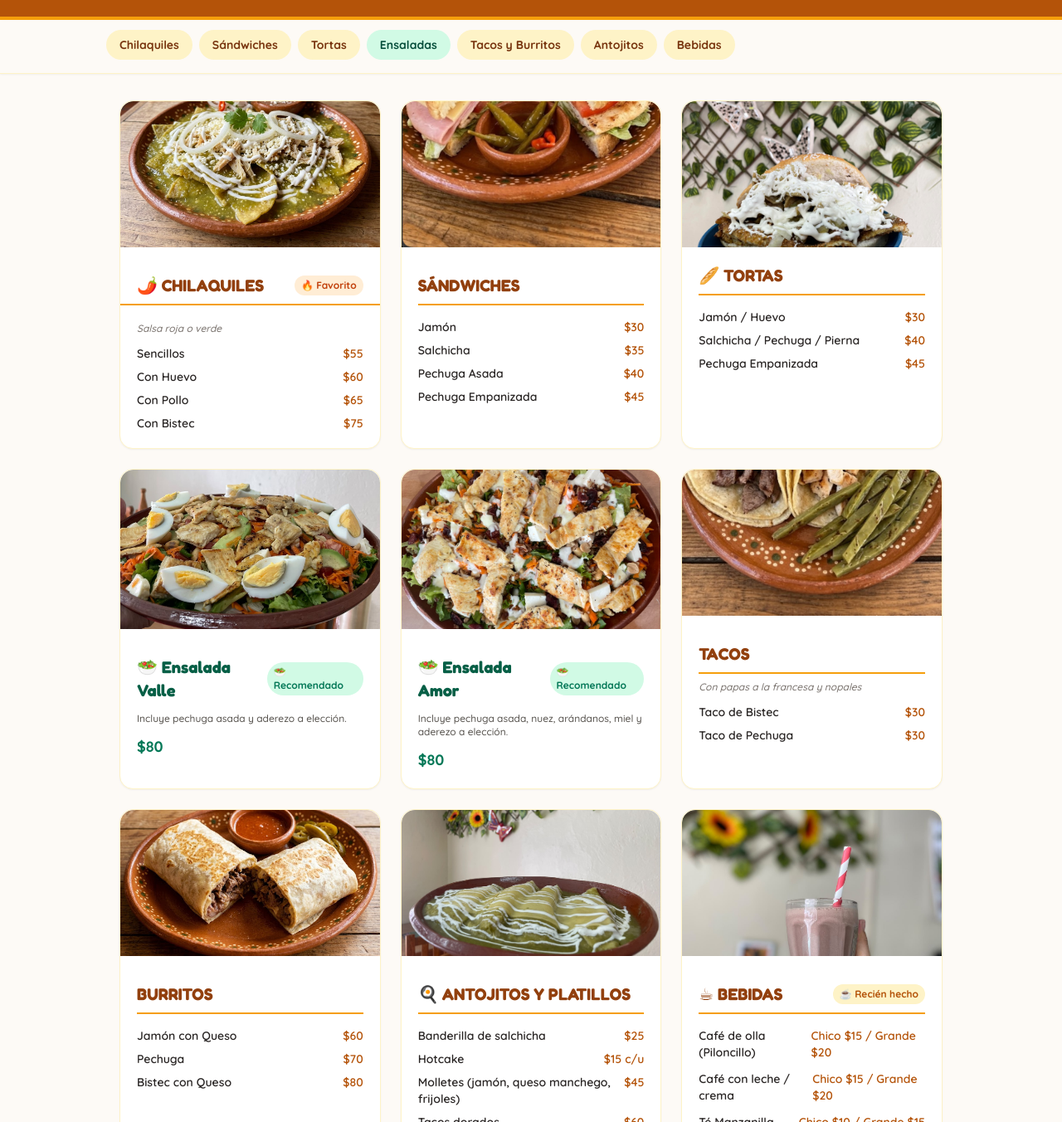
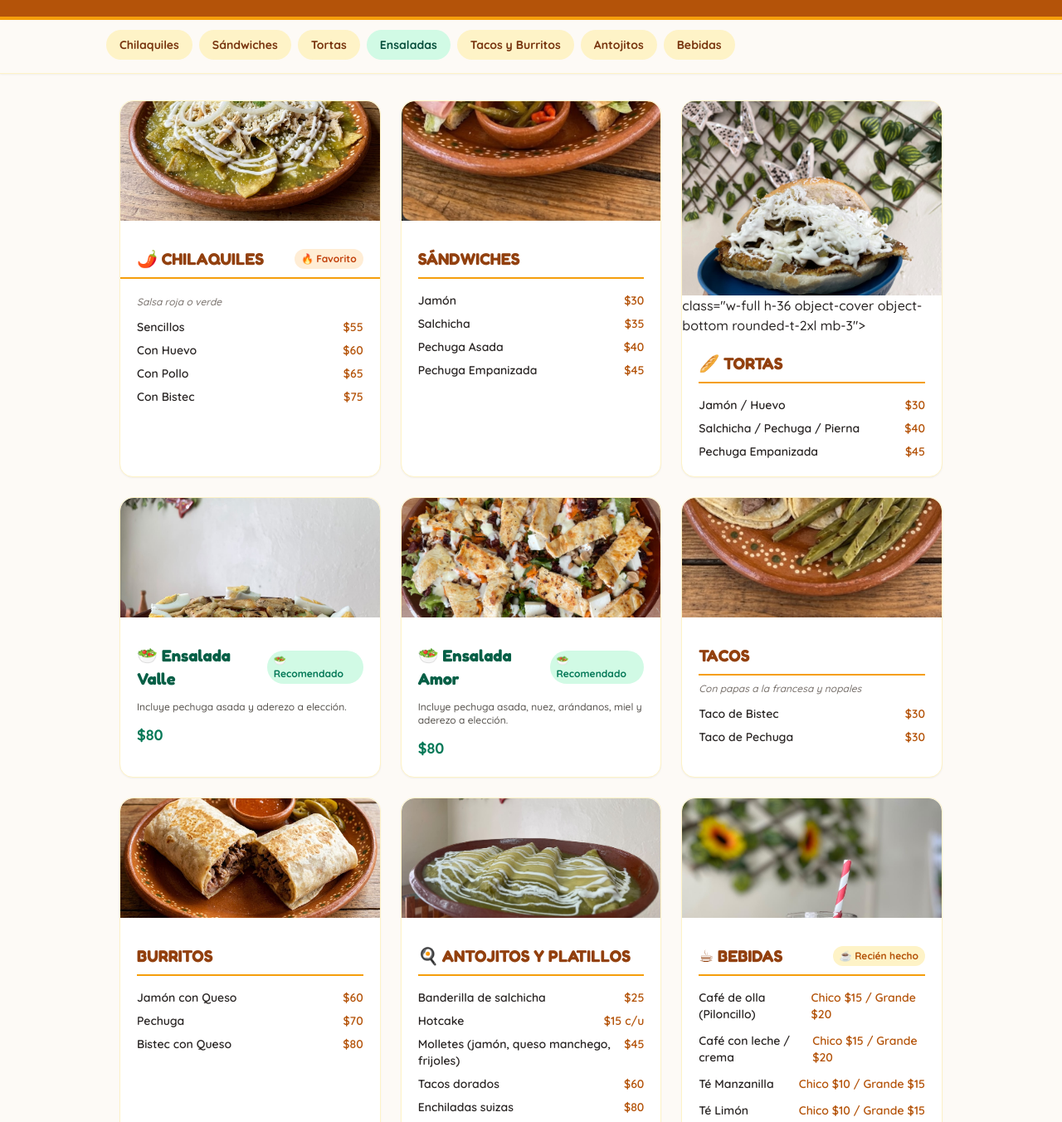
Before and after one commit to saalvaes21-star/el-sazon-del-valle-pos, a plain HTML site: page index.html in a window 1280 px wide. Shown: the part 280-1632 px from the top of the page at 83% size. Drawn offline with nearby package versions, Linux system fonts and the light colour scheme.

Commit message:
Fix: Reducir altura h-36 y ajustar encuadres object-cover/center en index.html

```diff
--- a/index.html
+++ b/index.html
@@ -38,48 +38,49 @@
 
   <main class="mx-auto mt-8 grid max-w-5xl grid-cols-1 gap-6 px-4 md:grid-cols-2 lg:grid-cols-3">
     <section id="chilaquiles" class="flex h-full scroll-mt-24 flex-col overflow-hidden rounded-2xl border border-amber-100 bg-white shadow-sm transition hover:shadow-md">
-      <img src="images/chilaquiles.jpg" alt="Chilaquiles de El Sazón del Valle" width="800" height="500" loading="lazy" decoding="async" class="w-full h-44 object-cover object-bottom rounded-t-2xl mb-3">
+      <img src="images/chilaquiles.jpg" alt="Chilaquiles de El Sazón del Valle" width="800" height="500" loading="lazy" decoding="async" class="w-full h-36 object-cover object-bottom rounded-t-2xl mb-3">
       <div class="flex items-center justify-between border-b-2 border-amber-500 px-5 pb-2 pt-5"><h2 class="text-xl font-bold uppercase text-amber-800">🌶️ Chilaquiles</h2><span class="rounded-full bg-orange-100 px-2 py-1 text-xs font-bold text-orange-700">🔥 Favorito</span></div>
       <div class="p-5"><p class="mb-3 text-xs italic text-stone-500">Salsa roja o verde</p><ul class="space-y-2 text-sm"><li class="flex justify-between font-semibold"><span>Sencillos</span><span class="text-amber-700">$55</span></li><li class="flex justify-between font-semibold"><span>Con Huevo</span><span class="text-amber-700">$60</span></li><li class="flex justify-between font-semibold"><span>Con Pollo</span><span class="text-amber-700">$65</span></li><li class="flex justify-between font-semibold"><span>Con Bistec</span><span class="text-amber-700">$75</span></li></ul></div>
     </section>
 
     <section id="sandwiches" class="flex h-full scroll-mt-24 flex-col overflow-hidden rounded-2xl border border-amber-100 bg-white shadow-sm transition hover:shadow-md">
-      <img src="images/sandwiches.jpg" alt="Sándwiches de El Sazón del Valle" width="800" height="500" loading="lazy" decoding="async" class="w-full h-44 object-cover object-bottom rounded-t-2xl mb-3">
+      <img src="images/sandwiches.jpg" alt="Sándwiches de El Sazón del Valle" width="800" height="500" loading="lazy" decoding="async" class="w-full h-36 object-cover object-bottom rounded-t-2xl mb-3">
       <div class="p-5"><h2 class="mb-4 border-b-2 border-amber-500 pb-2 text-xl font-bold uppercase text-amber-800">Sándwiches</h2><ul class="space-y-2 text-sm"><li class="flex justify-between font-semibold"><span>Jamón</span><span class="text-amber-700">$30</span></li><li class="flex justify-between font-semibold"><span>Salchicha</span><span class="text-amber-700">$35</span></li><li class="flex justify-between font-semibold"><span>Pechuga Asada</span><span class="text-amber-700">$40</span></li><li class="flex justify-between font-semibold"><span>Pechuga Empanizada</span><span class="text-amber-700">$45</span></li></ul></div>
     </section>
 
     <section id="tortas" class="flex h-full scroll-mt-24 flex-col overflow-hidden rounded-2xl border border-amber-100 bg-white shadow-sm transition hover:shadow-md">
-      <img src="images/torta-chilaquiles.jpg" alt="Torta de El Sazón del Valle" width="800" height="500" loading="lazy" decoding="async" class="h-44 w-full object-cover rounded-t-2xl">
+      <img src="images/torta-chilaquiles.jpg" alt="Torta de El Sazón del Valle" width="800" height="500" loading="lazy" decoding="async" <rfl:parameter name="oldString">
+class="w-full h-36 object-cover object-bottom rounded-t-2xl mb-3">
       <div class="p-5"><h2 class="mb-4 border-b-2 border-amber-500 pb-2 text-xl font-bold uppercase text-amber-800">🥖 Tortas</h2><ul class="space-y-2 text-sm"><li class="flex justify-between font-semibold"><span>Jamón / Huevo</span><span class="text-amber-700">$30</span></li><li class="flex justify-between font-semibold"><span>Salchicha / Pechuga / Pierna</span><span class="text-amber-700">$40</span></li><li class="flex justify-between font-semibold"><span>Pechuga Empanizada</span><span class="text-amber-700">$45</span></li></ul></div>
     </section>
 
     <section id="ensaladas" class="flex h-full scroll-mt-24 flex-col overflow-hidden rounded-2xl border border-amber-100 bg-white shadow-sm transition hover:shadow-md">
-      <img src="images/ensalada-valle.jpg" alt="Ensalada Valle de El Sazón del Valle" width="800" height="500" loading="lazy" decoding="async" class="w-full h-48 object-cover object-bottom rounded-t-2xl mb-3">
+      <img src="images/ensalada-valle.jpg" alt="Ensalada Valle de El Sazón del Valle" width="800" height="500" loading="lazy" decoding="async" class="w-full h-36 object-cover object-center rounded-t-2xl mb-3">
       <div class="p-5"><div class="mb-3 flex items-center justify-between"><h2 class="text-xl font-bold text-emerald-800">🥗 Ensalada Valle</h2><span class="rounded-full bg-emerald-100 px-2 py-1 text-xs font-bold text-emerald-700">🥗 Recomendado</span></div><p class="text-xs text-stone-600">Incluye pechuga asada y aderezo a elección.</p><p class="mt-3 text-lg font-bold text-emerald-700">$80</p></div>
     </section>
 
     <section class="flex h-full flex-col overflow-hidden rounded-2xl border border-amber-100 bg-white shadow-sm transition hover:shadow-md">
-      <img src="images/ensalada-amor.jpg" alt="Ensalada Amor de El Sazón del Valle" width="800" height="500" loading="lazy" decoding="async" class="w-full h-48 object-cover object-center rounded-t-2xl mb-3">
+      <img src="images/ensalada-amor.jpg" alt="Ensalada Amor de El Sazón del Valle" width="800" height="500" loading="lazy" decoding="async" class="w-full h-36 object-cover object-center rounded-t-2xl mb-3">
       <div class="p-5"><div class="mb-3 flex items-center justify-between"><h2 class="text-xl font-bold text-emerald-800">🥗 Ensalada Amor</h2><span class="rounded-full bg-emerald-100 px-2 py-1 text-xs font-bold text-emerald-700">🥗 Recomendado</span></div><p class="text-xs text-stone-600">Incluye pechuga asada, nuez, arándanos, miel y aderezo a elección.</p><p class="mt-3 text-lg font-bold text-emerald-700">$80</p></div>
     </section>
 
     <section id="tacos-burritos" class="flex h-full scroll-mt-24 flex-col overflow-hidden rounded-2xl border border-amber-100 bg-white shadow-sm transition hover:shadow-md">
-      <img src="images/tacos.jpg" alt="Tacos de El Sazón del Valle" width="800" height="500" loading="lazy" decoding="async" class="w-full h-44 object-cover object-bottom rounded-t-2xl mb-3">
+      <img src="images/tacos.jpg" alt="Tacos de El Sazón del Valle" width="800" height="500" loading="lazy" decoding="async" class="w-full h-36 object-cover object-bottom rounded-t-2xl mb-3">
       <div class="p-5"><h2 class="mb-2 border-b-2 border-amber-500 pb-2 text-xl font-bold uppercase text-amber-800">Tacos</h2><p class="mb-3 text-xs italic text-stone-500">Con papas a la francesa y nopales</p><ul class="space-y-2 text-sm"><li class="flex justify-between font-semibold"><span>Taco de Bistec</span><span class="text-amber-700">$30</span></li><li class="flex justify-between font-semibold"><span>Taco de Pechuga</span><span class="text-amber-700">$30</span></li></ul></div>
     </section>
 
     <section class="flex h-full flex-col overflow-hidden rounded-2xl border border-amber-100 bg-white shadow-sm transition hover:shadow-md">
-      <img src="images/burritos.jpg" alt="Burritos de El Sazón del Valle" width="800" height="500" loading="lazy" decoding="async" class="w-full h-44 object-cover object-center rounded-t-2xl mb-3">
+      <img src="images/burritos.jpg" alt="Burritos de El Sazón del Valle" width="800" height="500" loading="lazy" decoding="async" class="w-full h-36 object-cover object-center rounded-t-2xl mb-3">
       <div class="p-5"><h2 class="mb-4 border-b-2 border-amber-500 pb-2 text-xl font-bold uppercase text-amber-800">Burritos</h2><ul class="space-y-2 text-sm"><li class="flex justify-between font-semibold"><span>Jamón con Queso</span><span class="text-amber-700">$60</span></li><li class="flex justify-between font-semibold"><span>Pechuga</span><span class="text-amber-700">$70</span></li><li class="flex justify-between font-semibold"><span>Bistec con Queso</span><span class="text-amber-700">$80</span></li></ul></div>
     </section>
 
     <section id="antojitos" class="flex h-full scroll-mt-24 flex-col overflow-hidden rounded-2xl border border-amber-100 bg-white shadow-sm transition hover:shadow-md">
-      <img src="images/enchiladas-suizas.jpg" alt="Enchiladas suizas de El Sazón del Valle" width="800" height="500" loading="lazy" decoding="async" class="w-full h-44 object-cover object-bottom rounded-t-2xl mb-3">
+      <img src="images/enchiladas-suizas.jpg" alt="Enchiladas suizas de El Sazón del Valle" width="800" height="500" loading="lazy" decoding="async" class="w-full h-36 object-cover object-bottom rounded-t-2xl mb-3">
       <div class="p-5"><h2 class="mb-4 border-b-2 border-amber-500 pb-2 text-xl font-bold uppercase text-amber-800">🍳 Antojitos y Platillos</h2><ul class="space-y-2 text-sm"><li class="flex justify-between font-semibold"><span>Banderilla de salchicha</span><span class="text-amber-700">$25</span></li><li class="flex justify-between font-semibold"><span>Hotcake</span><span class="text-amber-700">$15 c/u</span></li><li class="flex justify-between font-semibold"><span>Molletes (jamón, queso manchego, frijoles)</span><span class="text-amber-700">$45</span></li><li class="flex justify-between font-semibold"><span>Tacos dorados</span><span class="text-amber-700">$60</span></li><li class="flex justify-between font-semibold"><span>Enchiladas suizas</span><span class="text-amber-700">$80</span></li><li class="flex justify-between font-semibold"><span>Pechuga asada (platillo)</span><span class="text-amber-700">$80</span></li><li class="flex justify-between font-semibold"><span>Pechuga empanizada (platillo)</span><span class="text-amber-700">$85</span></li></ul></div>
     </section>
 
     <section id="bebidas" class="flex h-full scroll-mt-24 flex-col overflow-hidden rounded-2xl border border-amber-100 bg-white shadow-sm transition hover:shadow-md">
-      <img src="images/bebida.jpg" alt="Bebida caliente de El Sazón del Valle" width="800" height="500" loading="lazy" decoding="async" class="w-full h-44 object-cover object-[center_35%] rounded-t-2xl mb-3">
+      <img src="images/bebida.jpg" alt="Bebida caliente de El Sazón del Valle" width="800" height="500" loading="lazy" decoding="async" class="w-full h-36 object-cover object-[center_20%] rounded-t-2xl mb-3">
       <div class="p-5"><div class="mb-4 flex items-center justify-between border-b-2 border-amber-500 pb-2"><h2 class="text-xl font-bold uppercase text-amber-800">☕ Bebidas</h2><span class="rounded-full bg-amber-100 px-2 py-1 text-xs font-bold text-amber-700">☕ Recién hecho</span></div><div class="space-y-3 text-sm"><div class="flex justify-between font-semibold"><span>Café de olla (Piloncillo)</span><span class="text-amber-700">Chico $15 / Grande $20</span></div><div class="flex justify-between font-semibold"><span>Café con leche / crema</span><span class="text-amber-700">Chico $15 / Grande $20</span></div><div class="flex justify-between font-semibold"><span>Té Manzanilla</span><span class="text-amber-700">Chico $10 / Grande $15</span></div><div class="flex justify-between font-semibold"><span>Té Limón</span><span class="text-amber-700">Chico $10 / Grande $15</span></div></div></div>
     </section>
   </main>
```
